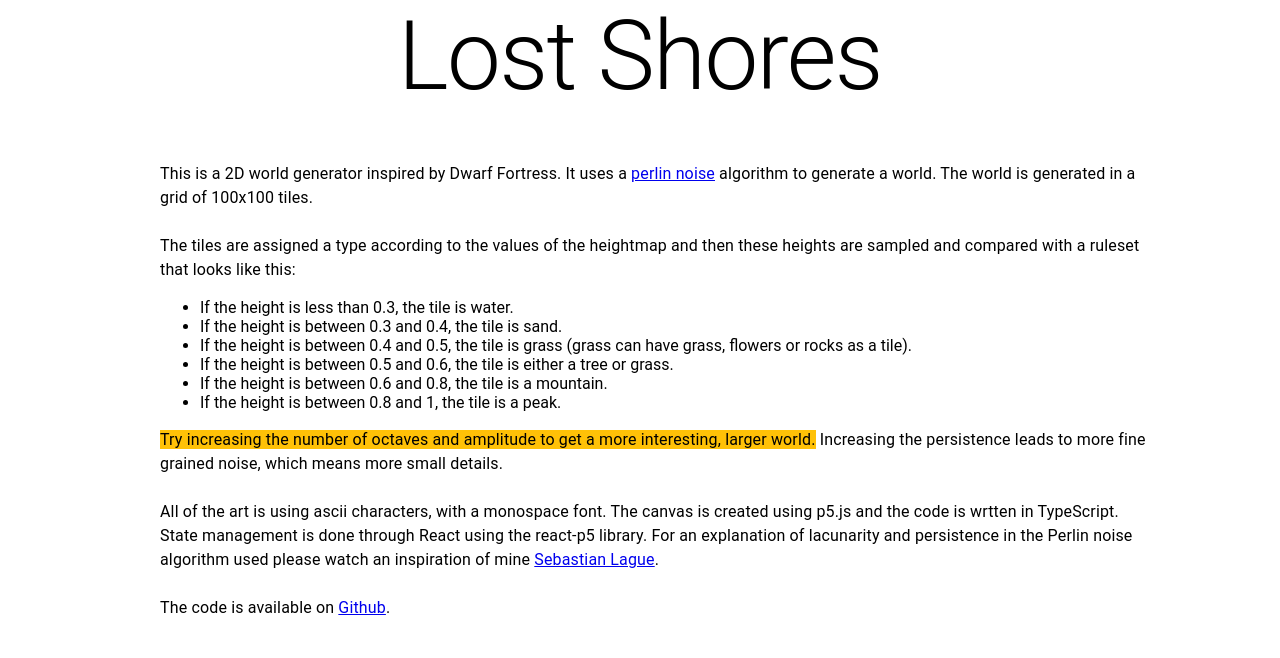
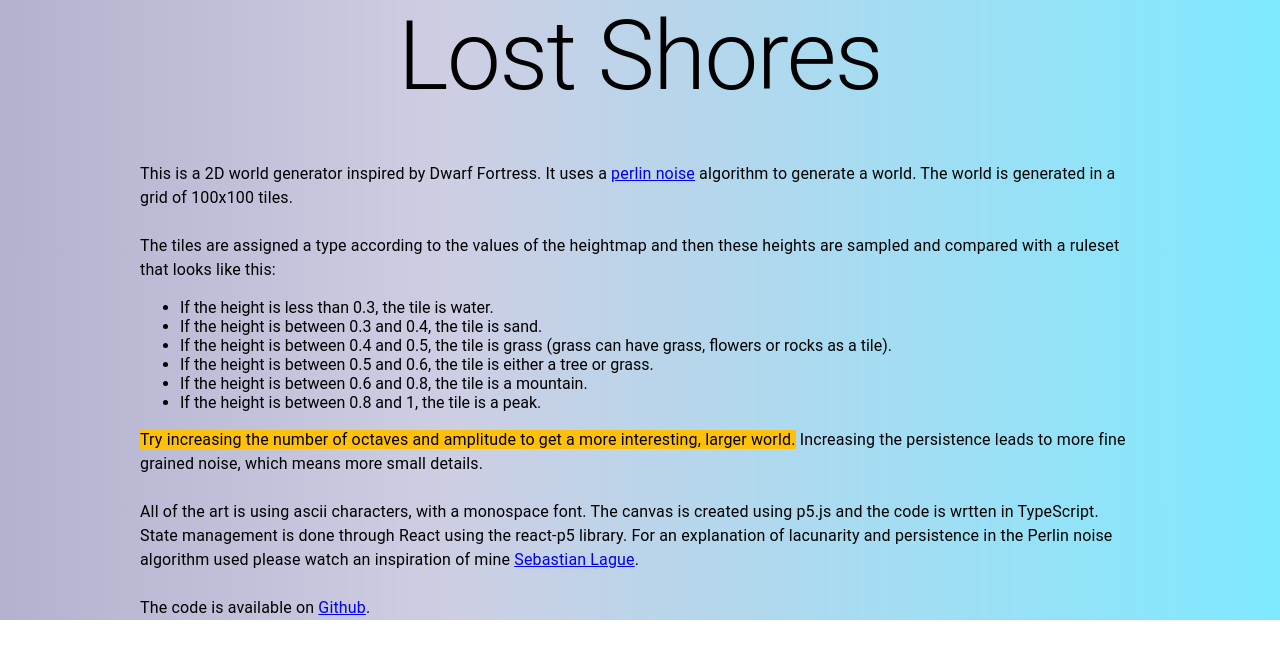
Before and after one commit to JackAlexRose/lost-shores, a React (Create React App) app: page / in a window 1280 px wide. Shown: the top 658 px of the page. Built offline with nearby package versions, Linux system fonts and the light colour scheme.

Commit message:
feat: background gradient

```diff
--- a/src/App.css
+++ b/src/App.css
@@ -1,5 +1,8 @@
 .App {
   text-align: center;
+  width: 100%;
+  height: 100%;
+  background: linear-gradient(90deg, rgba(104,100,158,0.5) 0%, rgba(157,157,199,0.5) 35%, rgba(0,212,255,0.5) 100%);
 }
 
 .App-logo {
--- a/src/Components/DescriptionBox/DescriptionBox.module.css
+++ b/src/Components/DescriptionBox/DescriptionBox.module.css
@@ -1,7 +1,6 @@
 .wrapper {
   display: flex;
   justify-content: center;
-  width: 100%;
   margin: 50px 20px;
 }
 
```
